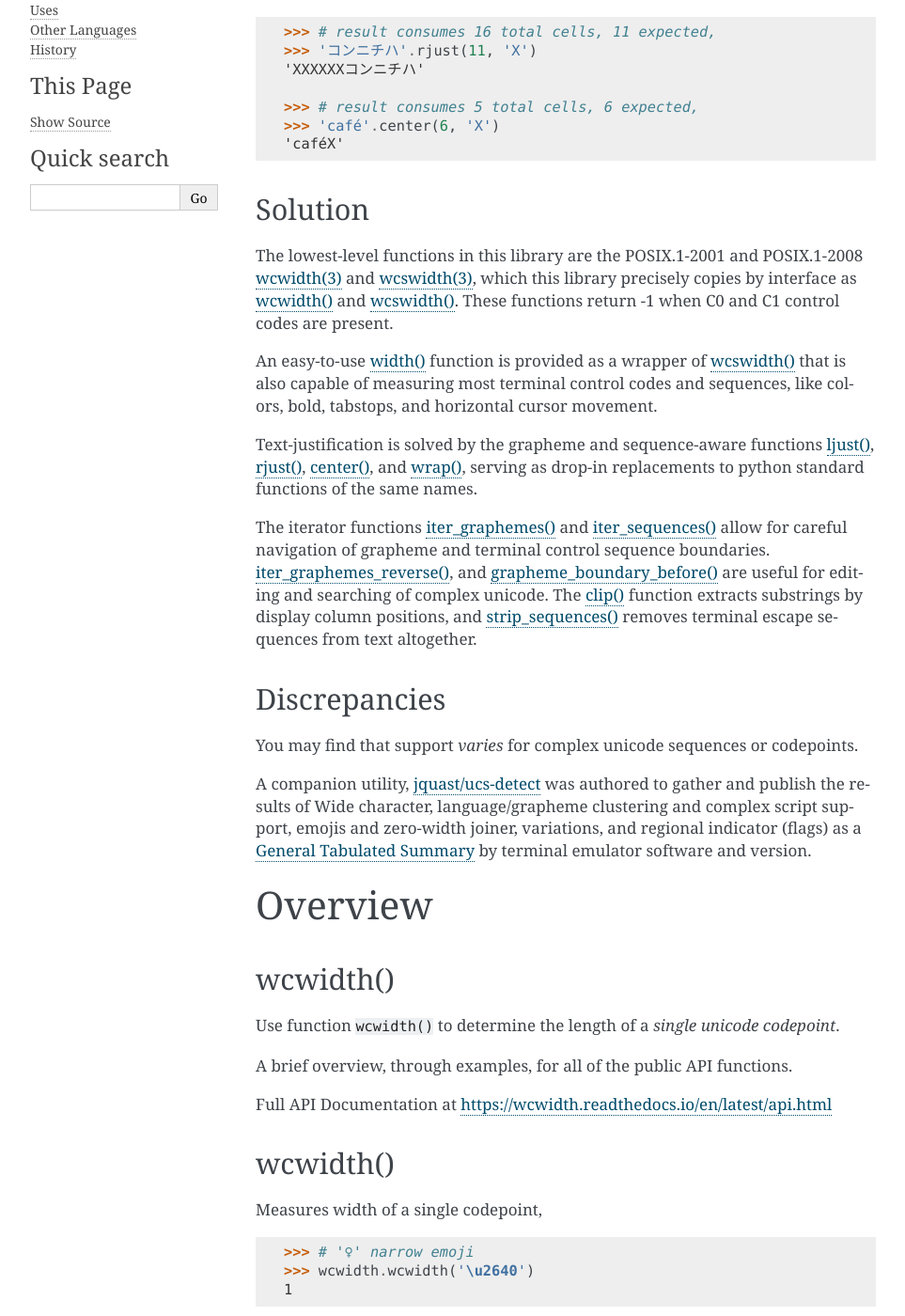
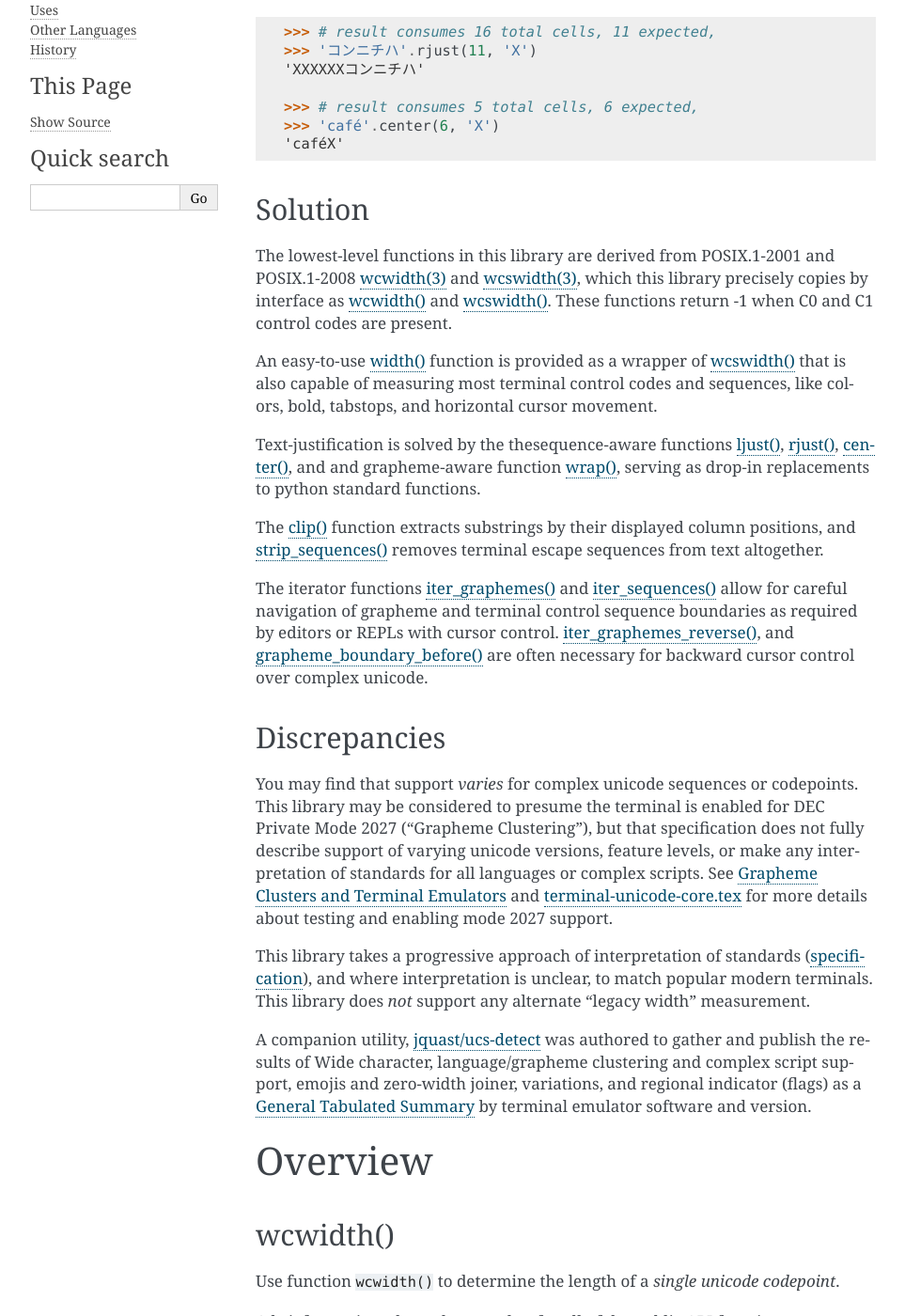
Before and after one commit to jquast/wcwidth, a Sphinx documentation site: the page built from docs/intro.rst, in a window 1280 px wide and 1400 px high, scrolled down 598 px. Shown: the whole window at 94% size, without its empty margins (148-1111 px from the left). Built offline with Sphinx 7.4.7, drawn with Linux system fonts in a browser that asks for light colours; some of the changed text lies outside the part shown.

Commit message:
checkpoint, 100% coverage but hyperlinks todo

```diff
--- a/docs/intro.rst
+++ b/docs/intro.rst
@@ -1,3 +1,4 @@
+
 |pypi_downloads| |codecov| |license|
 
 ============
@@ -35,28 +36,39 @@ Some examples of **incorrect results**:
 Solution
 --------
 
-The lowest-level functions in this library are the POSIX.1-2001 and POSIX.1-2008 `wcwidth(3)`_ and
-`wcswidth(3)`_, which this library precisely copies by interface as `wcwidth()`_ and `wcswidth()`_.
-These functions return -1 when C0 and C1 control codes are present.
+The lowest-level functions in this library are derived from POSIX.1-2001 and POSIX.1-2008
+`wcwidth(3)`_ and `wcswidth(3)`_, which this library precisely copies by interface as `wcwidth()`_
+and `wcswidth()`_.  These functions return -1 when C0 and C1 control codes are present.
 
 An easy-to-use `width()`_ function is provided as a wrapper of `wcswidth()`_ that is also capable of
 measuring most terminal control codes and sequences, like colors, bold, tabstops, and horizontal
 cursor movement.
 
-Text-justification is solved by the grapheme and sequence-aware functions `ljust()`_,
-`rjust()`_, `center()`_, and `wrap()`_, serving as drop-in replacements to python standard functions
-of the same names.
+Text-justification is solved by the  thesequence-aware functions `ljust()`_,
+`rjust()`_, `center()`_, and and grapheme-aware function `wrap()`_, serving as drop-in replacements
+to python standard functions.
+
+The `clip()`_ function extracts substrings by their displayed column positions, and
+`strip_sequences()`_ removes terminal escape sequences from text altogether.
 
 The iterator functions `iter_graphemes()`_ and `iter_sequences()`_ allow for careful navigation of
-grapheme and terminal control sequence boundaries.  `iter_graphemes_reverse()`_, and
-`grapheme_boundary_before()`_ are useful for editing and searching of complex unicode.  The
-`clip()`_ function extracts substrings by display column positions, and `strip_sequences()`_ removes
-terminal escape sequences from text altogether.
+grapheme and terminal control sequence boundaries as required by editors or REPLs with cursor
+control.  `iter_graphemes_reverse()`_, and `grapheme_boundary_before()`_ are often necessary for
+backward cursor control over complex unicode.
 
 Discrepancies
 -------------
 
-You may find that support *varies* for complex unicode sequences or codepoints.
+You may find that support *varies* for complex unicode sequences or codepoints. This library may be
+considered to presume the terminal is enabled for DEC Private Mode 2027 ("Grapheme Clustering"), but
+that specification does not fully describe support of varying unicode versions, feature levels, or
+make any interpretation of standards for all languages or complex scripts. See `Grapheme Clusters
+and Terminal Emulators`_ and `terminal-unicode-core.tex`_ for more details about testing and
+enabling mode 2027 support.
+
+This library takes a progressive approach of interpretation of standards (specification_), and
+where interpretation is unclear, to match popular modern terminals. This library does *not* support
+any alternate "legacy width" measurement.
 
 A companion utility, `jquast/ucs-detect`_ was authored to gather and publish the results of Wide
 character, language/grapheme clustering and complex script support, emojis and zero-width joiner,
@@ -263,9 +275,9 @@ Use `clip()`_ to extract a substring by column positions, preserving terminal se
     >>> clip('\x1b[1;31mHello world\x1b[0m', 6, 11)
     '\x1b[1;31mworld\x1b[0m'
 
-    >>> # Disable SGR propagation to preserve original sequences as-is
-    >>> clip('\x1b[31m中文\x1b[0m', 0, 3, propagate_sgr=False)
-    '\x1b[31m中 \x1b[0m'
+    >>> # Disable SGR propagation to preserve sequence order outside of clip boundary
+    >>> clip('\x1b[31m中文\x1b[32m', 0, 3, propagate_sgr=False)
+    '\x1b[31m中 \x1b[32m'
 
 strip_sequences()
 -----------------
@@ -758,6 +770,9 @@ https://www.cl.cam.ac.uk/~mgk25/ucs/wcwidth.c::
 .. _`Terminal.detect_ambiguous_width()`: https://blessed.readthedocs.io/en/latest/api/terminal.html#blessed.terminal.Terminal.detect_ambiguous_width
 .. _`parity padding`: https://jazcap53.github.io/pythons-eccentric-strcenter.html
 .. _`kitty text sizing protocol`: https://sw.kovidgoyal.net/kitty/text-sizing-protocol/
+.. _`Grapheme Clusters and Terminal Emulators`: https://mitchellh.com/writing/grapheme-clusters-in-terminals
+.. _`terminal-unicode-core.tex`: https://github.com/contour-terminal/terminal-unicode-core/blob/master/spec/terminal-unicode-core.tex
+
 .. |pypi_downloads| image:: https://img.shields.io/pypi/dm/wcwidth.svg?logo=pypi
     :alt: Downloads
     :target: https://pypi.org/project/wcwidth/
```
Also changed, not shown: 2 other files.
